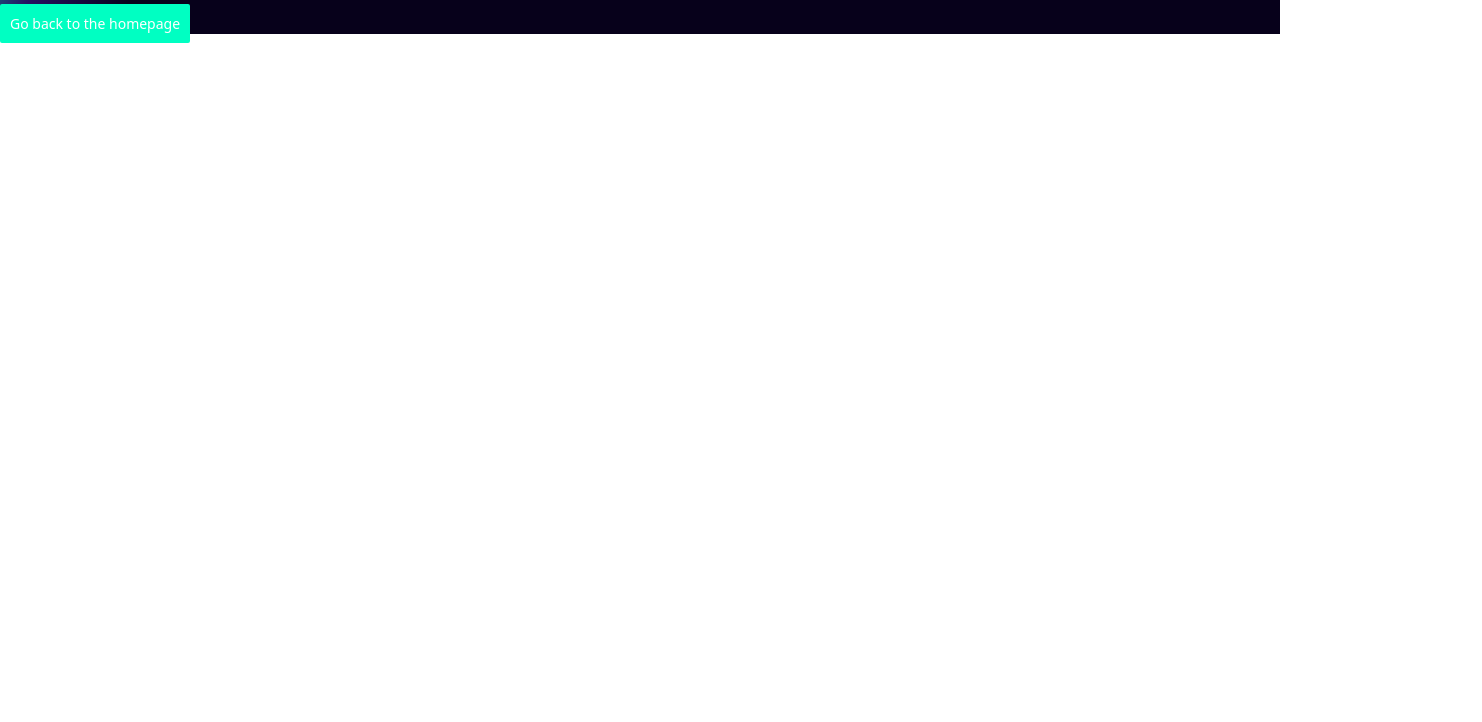
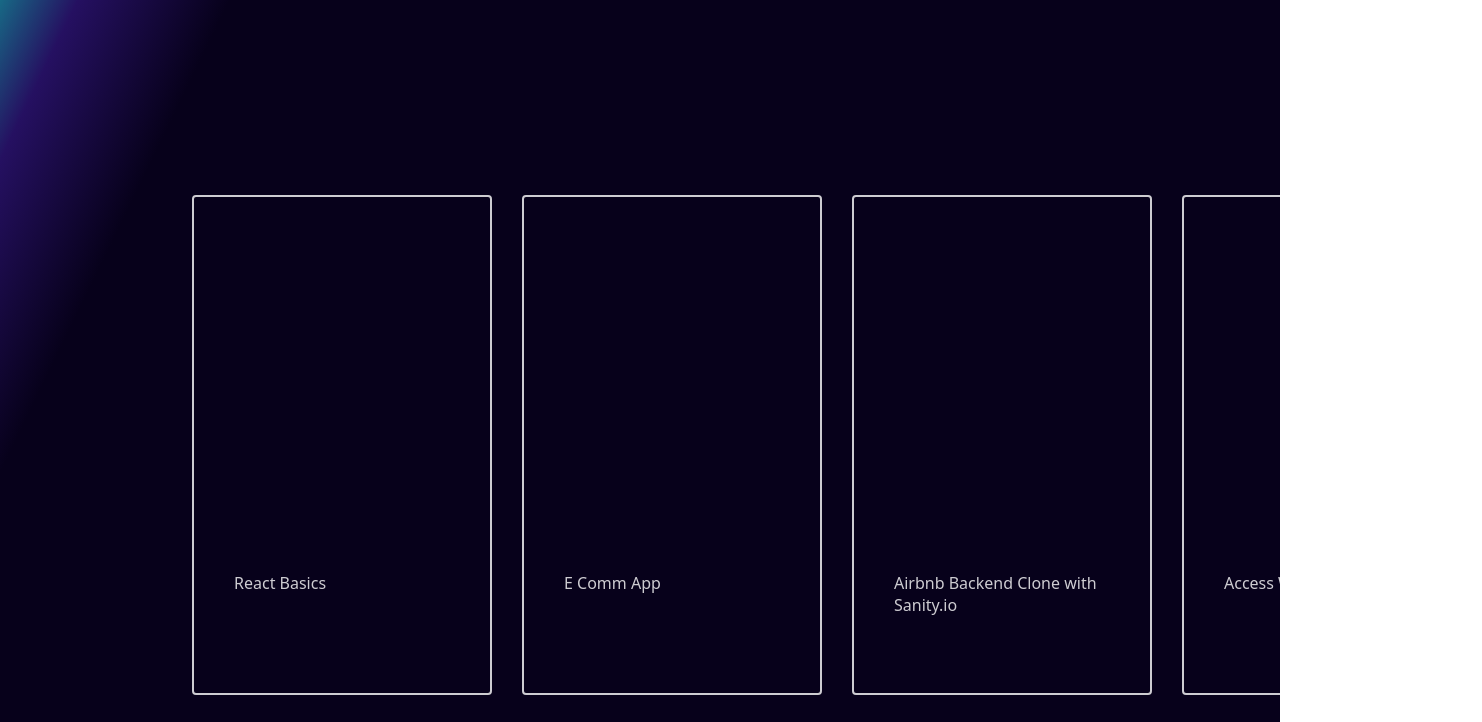
Before and after one commit to CharlieGitHub1/charlesm-gatsby-portfolio, a Gatsby site: page /projects in a window 1280 px wide. Shown: the part 147-869 px from the top of the page, 1482 px wide, since content can reach past the window. Before the commit the page ends 800 px from the top, so only its background shows below. Built offline with nearby package versions, Linux system fonts and the light colour scheme; Gatsby itself is replaced by a stand-in of ours.

Commit message:
adding functionality and styling to project page

```diff
--- a/gatsby-config.js
+++ b/gatsby-config.js
@@ -7,6 +7,7 @@ module.exports = {
     siteUrl: `https://gatsbystarterdefaultsource.gatsbyjs.io/`,
   },
   plugins: [
+    `gatsby-transformer-json`,
     `gatsby-plugin-react-helmet`,
     `gatsby-plugin-image`,
     `gatsby-plugin-styled-components`,
@@ -15,18 +16,24 @@ module.exports = {
     {
       resolve: `gatsby-source-filesystem`,
       options: {
-        name: `image`,
+        name: `static`,
         path: `${__dirname}/static/`,
       },
     },
     {
       resolve: `gatsby-source-filesystem`,
       options: {
-        name: `video`,
-        path: `${__dirname}/static/`,
+        name: `pages`,
+        path: `${__dirname}/src/pages/`,
       },
     },
-    `gatsby-transformer-json`,
+    {
+      resolve: `gatsby-source-filesystem`,
+      options: {
+        name: `projects`,
+        path: `${__dirname}/src/pages/projects/`,
+      },
+    },
     {
       resolve: `gatsby-source-filesystem`,
       options: {
--- a/src/components/header/Header.js
+++ b/src/components/header/Header.js
@@ -23,6 +23,7 @@ const Header = () => {
           style={{
             width: "100px",
             height: "100px",
+            marginLeft: "24px",
           }}
         />
         </Link>
--- /dev/null
+++ b/src/components/styles/project_page_styles/ProjectPageStyles.js
@@ -0,0 +1,161 @@
+import styled from "styled-components"
+import { motion } from "framer-motion"
+import { keyframes } from "styled-components"
+import { Button } from "../../Button"
+import { GatsbyImage } from "gatsby-plugin-image"
+
+export const ProjectContainer = styled.div`
+  padding: 10rem;
+  color: #fff;
+  min-height: 100vh;
+`
+
+export const ProjectHeader = styled.div`
+  font-size: clamp(1.2rem, 5vw, 3rem);
+  text-align: center;
+  margin-bottom: 5rem;
+  color: #fff;
+
+  h1 {
+    font-weight: 800;
+    font-size: 5rem;
+  }
+`
+
+export const ProjectWrap = styled(motion.div)`
+  display: grid;
+  grid-template-columns: repeat(4, 1fr);
+  grid-gap: 30px;
+  justify-items: center;
+  padding: 2rem;
+
+
+  @media screen and (max-width: 768px) {
+    grid-template-columns: 1fr;
+  }
+`
+
+export const ProjectCard = styled(motion.div)`
+  line-height: 1.4;
+  width: 300px;
+  height: 500px;
+  position: relative;
+  border-radius: 4px;
+  border: 2px solid #fff;
+  transition: 0.2s ease;
+  opacity: 0.8;
+
+  &:hover {
+    opacity: 1;
+    box-shadow: 0px 6px 12px 4px rgba(255, 255, 255, 0.5);
+    border: 2px solid #00ffc2;
+    border-radius: 4px;
+    transform: scale(1.1);
+    transition: 0.2s ease;
+    cursor: pointer;
+  }
+`
+export const ProjectImage = styled(GatsbyImage)`
+  height: 100%;
+  max-width: 100%;
+  position: absolute;
+  border-radius: 2px;
+  filter: brightness(60%);
+  transition: 0.4s cubic-bezier(0.075, 0.82, 0.165, 1);
+
+  &:hover {
+    filter: brightness(100%);
+  }
+`
+
+export const ProjectInfo = styled.div`
+  display: flex;
+  flex-direction: column;
+  align-items: flex-start;
+  padding: 0 2rem;
+
+  @media screen and (max-width: 280px) {
+    padding: 0 1rem;
+  }
+`
+
+export const TextWrapper = styled.div`
+  display: flex;
+  align-items: center;
+  position: absolute;
+  top: 375px;
+`
+
+export const PrjTitle = styled.div`
+  font-weight: 400;
+  font-size: 1rem;
+  margin-left: 0.5rem;
+`
+
+export const ProjectH2 = styled.h2`
+  font-size: clamp(1rem, 6vw, 3rem);
+  margin-bottom: 2rem;
+  font-weight: 800;
+  letter-spacing: 5px;
+`
+
+export const ProjectP = styled.p`
+    font-size: clamp(1rem, 6vw, 3rem);
+    margin-bottom: 2rem;
+    font-weight: 400;
+    letter-spacing: 5px;
+    `
+export const  ProjectButton = styled(Button)`
+    position: absolute;
+    top: 420px;
+    font-size: 14px;
+    padding: 10px 22px;
+    border-radius: 50px;
+    transition: 0.2s ease-out;
+    background: #00ffc2;
+    color: #010606;
+    border: 2px solid #00ffc2;
+
+    &:hover {
+        background: #fff;
+        transition: 0.2s ease-out;
+        cursor: pointer;
+        color: #010606;
+    }
+`
+
+export const containerVariants = {
+    hidden: { x: -1500 },
+    visible: {
+      x: 0,
+      transition: {
+        delay: 0.5,
+        duration: 0.5,
+        type: "spring",
+        stiffness: 50,
+      },
+    },
+  }
+
+
+
+  const gradient = keyframes`
+      0% {
+        background-position: 0% 50%;
+    }
+    50% {
+      background-position: 100% 50%;
+    }
+    100% {
+      background-position: 0% 50%;
+    }
+  `
+
+  export const AnimatedGradient = styled(motion.h1)`
+    animation: ${gradient} 10s ease infinite;
+    background: linear-gradient(to right, #fff 10%, #874ffe 50.15%, #fff 90%);
+    background-size: 300% 300%;
+    background-clip: text;
+    -webkit-text-fill-color: transparent;
+    -webkit-background-clip: text;
+  `
--- a/src/data/coding.json
+++ b/src/data/coding.json
@@ -1,37 +1,37 @@
 [
   {
+    "id": "1",
     "title": "React Basics",
     "slug": "react",
     "url": "https://github.com/CharlieGitHub1/react-monsters",
-    "image": "../assets/images/react_app.jpg",
     "description": "A simple React app that fetches data from an API and displays it on the page. The app also allows you to search for specific objects by name."
   },
   {
+    "id": "2",
     "title": "E Comm App",
     "slug": "e-comm",
     "url": "https://github.com/CharlieGitHub1/ecomm-store",
-    "image": "../assets/images/access.png",
     "description": "This project is on hold for now. It is a React app that will be an e-commerce store."
   },
   {
+    "id": "3",
     "title": "Airbnb Backend Clone with Sanity.io",
     "slug": "airbnb",
     "url": "https://github.com/CharlieGitHub1/airbnb-backend",
-    "image": "../assets/images/first_pic.jpg",
     "description": "This project is on hold for now. It is a backend clone of Airbnb using Sanity.io."
   },
   {
+    "id": "4",
     "title": "Access WTX Weather API",
     "slug": "wtx",
     "url": "https://github.com/CharlieGitHub1/weatherAPI",
-    "image": "../assets/images/access.png",
     "description": "This project is on hold for now, and will be able to provides access to weather data from the WTX weather station."
   },
   {
+    "id": "5",
     "title": "Webpack",
     "slug": "webpack",
     "url": "https://github.com/CharlieGitHub1/webpack-project",
-    "image": "../assets/images/building.png",
     "description": "This project allows you to build out a React app from scratch without having to use create-react-app."
   }
 ]
--- a/src/pages/projects/index.js
+++ b/src/pages/projects/index.js
@@ -1,20 +1,90 @@
 import * as React from "react"
+import {graphql, useStaticQuery} from "gatsby"
 import { Link } from "gatsby"
-import { Button } from "../../components/Button"
-
+import {
+  ProjectContainer,
+  ProjectHeader,
+  ProjectWrap,
+  ProjectCard,
+  // ProjectImage,
+  ProjectInfo,
+  PrjTitle,
+  TextWrapper,
+  AnimatedGradient,
+  containerVariants,
+} from "../../components/styles/project_page_styles/ProjectPageStyles"
+import {Button } from "../../components/Button"
 import Layout from "../../components/layout"
 import Seo from "../../components/seo"
 
-const ProjectPage = () => (
-  <Layout>
-    <h1>Hi from the Project page</h1>
-    <p>Welcome to page </p>
-  <Button primary="true" round="true">
-    <Link to="/">Go back to the homepage</Link>
-  </Button>
+const ProjectPage= ({ id, title, url, description, slug }) => {
+  const data = useStaticQuery(graphql`
+    query CodingProjectsQuery {
+      allCodingJson {
+        edges {
+          node {
+            id
+            title
+            slug
+            url
+            description
+          }
+        }
+      }
+    }
+  `)
 
-  </Layout>
-)
+  function getCodingPrj(data) {
+    const projects = data.allCodingJson.edges
+    const prjArray = []
+    projects.forEach((item, index) => {
+      prjArray.push(
+        <Link to={`/projects/${item.node.slug}`} key={index}>
+        <ProjectCard
+          key={index}
+          variants={containerVariants}
+          initial="hidden"
+          animate="visible"
+          exit="exit"
+        >
+              <ProjectInfo>
+                <TextWrapper>
+                <PrjTitle>{item.node.title}</PrjTitle>
+                </TextWrapper>
+              </ProjectInfo>
+        </ProjectCard>
+        </Link>
+      )
+    })
+    return prjArray
+  }
+
+  return (
+    <Layout>
+      <Seo title="Projects" />
+      <ProjectContainer
+        variants={containerVariants}
+        initial="hidden"
+        animate="visible"
+      >
+        <ProjectHeader>
+          <AnimatedGradient>
+            <h2>{title}</h2>
+          </AnimatedGradient>
+          <p>{description}</p>
+        </ProjectHeader>
+        <ProjectWrap>{getCodingPrj(data)}</ProjectWrap>
+        <Button to={`/${slug}`} primary="true" round="true" big="true">
+          Back to Projects
+        </Button>
+      </ProjectContainer>
+    </Layout>
+  )
+}
+
+
+
+
 
 export const Head = () => <Seo title="Projects" />
 
```
Also changed, not shown: src/components/styles/landing_page_styles/HeroStyles.js (+7 -6 lines).
